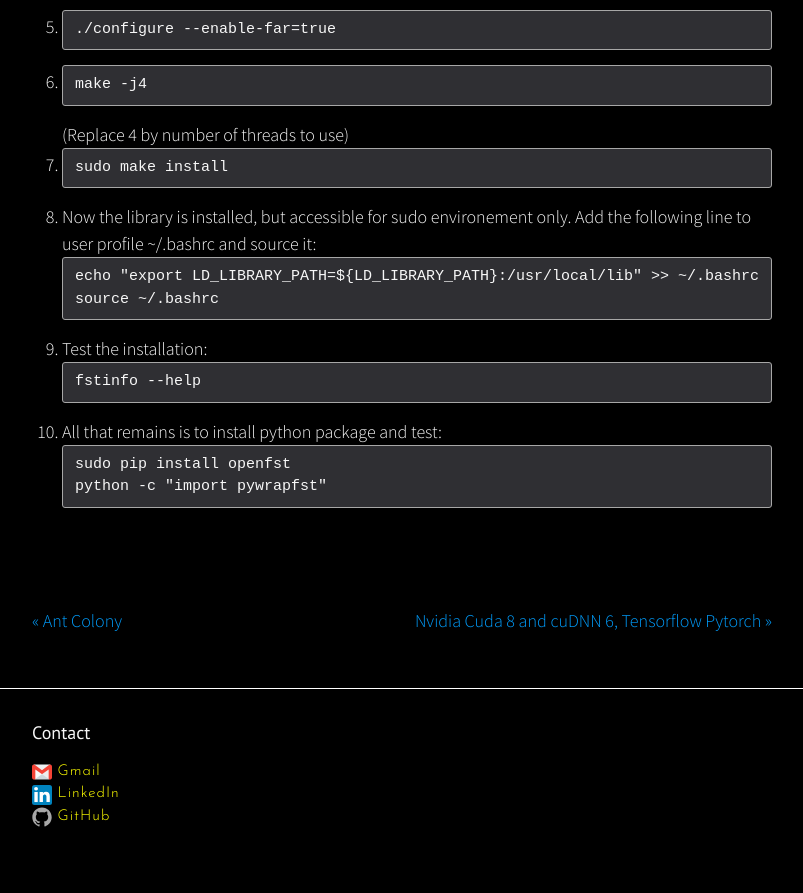
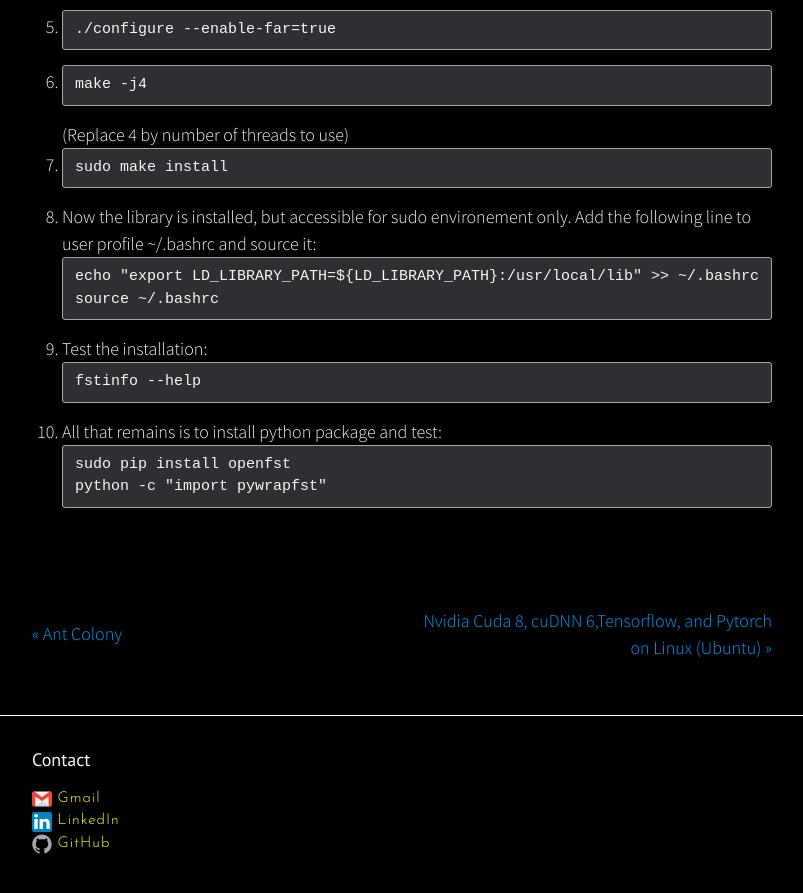
Before and after one commit to Ayyuriss/ayyuriss.github.io, a Jekyll site: the page built from _posts/2018-01-01-OpenFSTubuntu.markdown, in a window 1280 px wide and 900 px high, scrolled down 830 px. Shown: the top 893 px of the window, without its empty margins (238-1041 px from the left). Built offline with Jekyll 4.4.1, drawn with Linux system fonts in a browser that asks for light colours; comment, search, counter and statistics services are not loaded.

Commit message:
Corrected Posts names

```diff
--- a/_posts/2018-09-01-howto.markdown
+++ b/_posts/2018-09-01-CUDA_TF_Pytorch.markdown
@@ -1,6 +1,6 @@
 ---
 layout: post
-title:  "Nvidia Cuda 8 and cuDNN 6, Tensorflow Pytorch"
+title:  "Nvidia Cuda 8, cuDNN 6,Tensorflow, and Pytorch on Linux (Ubuntu)"
 date:   2018-10-28
 description:  "Fast explanation how to install Cuda and cuDNN for TF and Pytorch on Ubuntu (Linux generally)"
 categories: posts
```
Also changed, not shown: _posts/2014-04-01-antColony.markdown (renamed from _posts/2014-04-01-post.markdown), _posts/2018-01-01-OpenFSTubuntu.markdown (renamed from _posts/2018-01-01-howto.markdown), _posts/2018-10-01-UnfollowAll .markdown (renamed from _posts/2018-10-01-howto .markdown).
